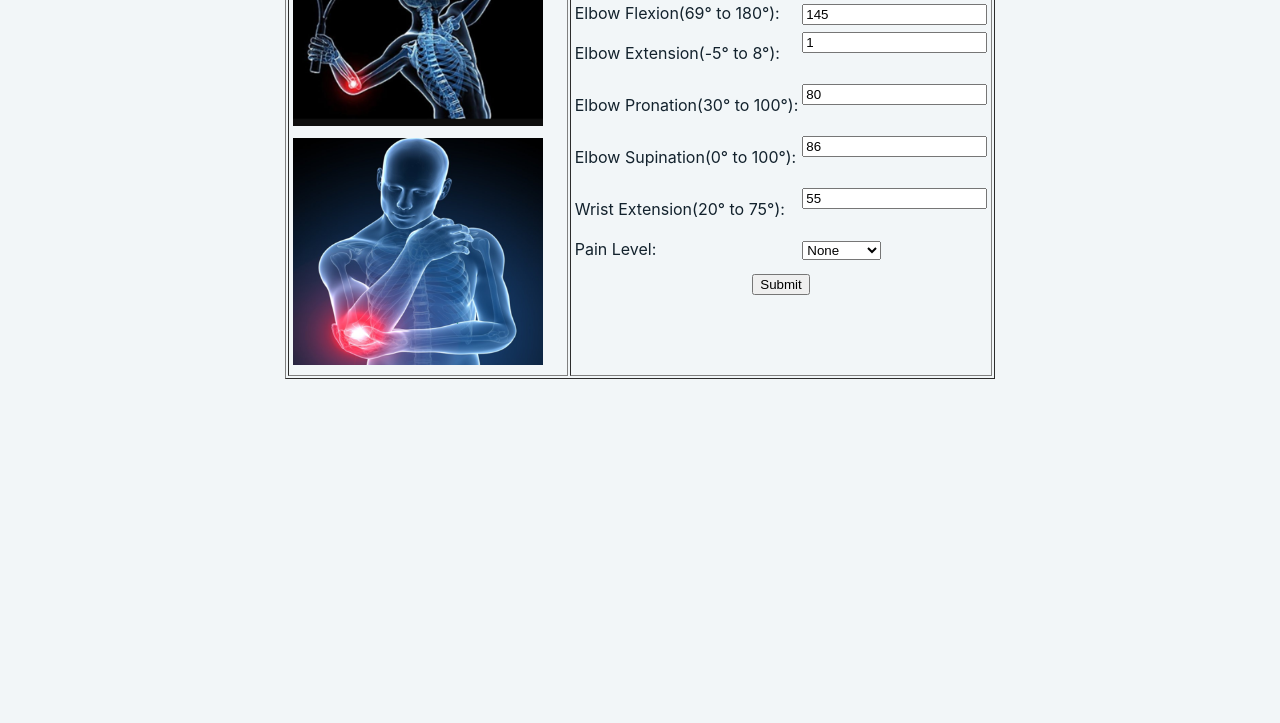
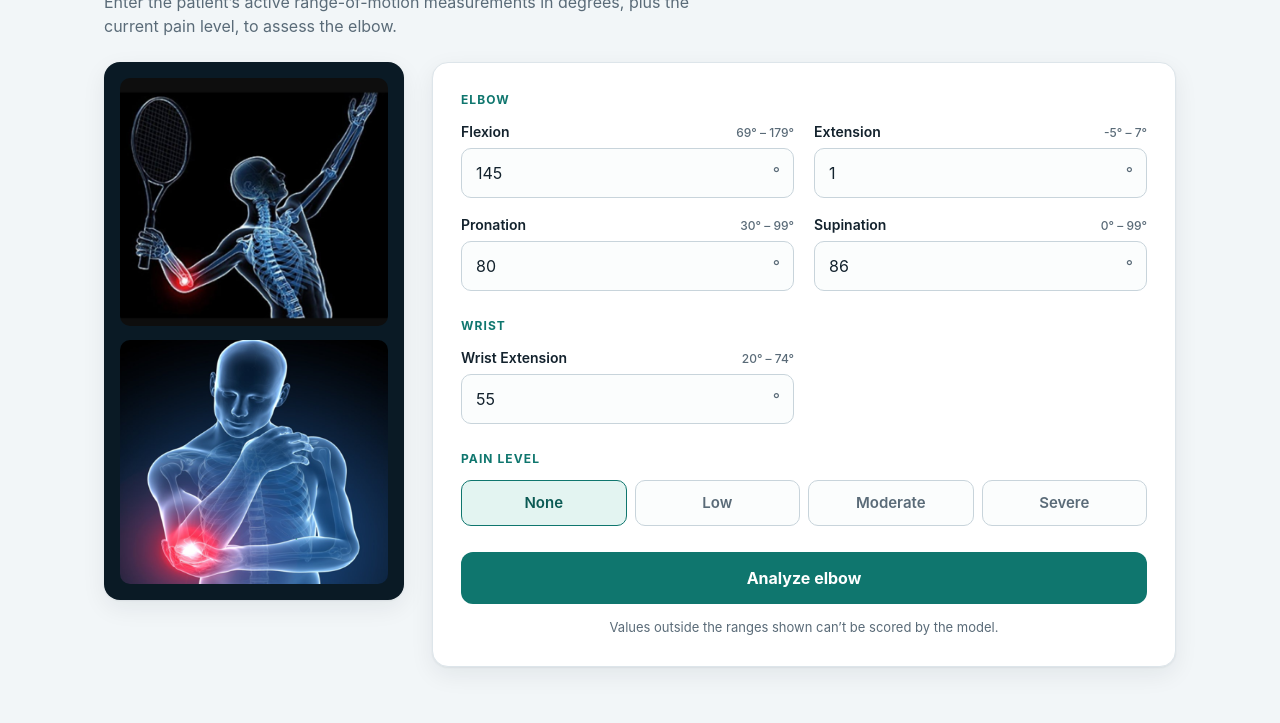
Before and after one commit to vaibhavv0127/ElbowAROM_FzyAI, a plain HTML site: page templates/index.html in a window 1280 px wide. Shown: the part 156-879 px from the top of the page. Before the commit the page ends 800 px from the top, so only its background shows below. Drawn offline with Linux system fonts and the light colour scheme.

Commit message:
Use redesigned app templates

```diff
--- a/templates/index.html
+++ b/templates/index.html
@@ -1,89 +1,106 @@
 <!DOCTYPE html>
 <html lang="en">
 <head>
+    <meta charset="UTF-8">
+    <meta name="viewport" content="width=device-width, initial-scale=1.0">
     <link rel="stylesheet" type="text/css" href="/static/stylesheet.css">
-    <title>Elbow Smart:Fuzzy Logic System</title>
+    <title>Elbow Smart: Active ROM &amp; Strength Analyzer</title>
 </head>
-<style>
-        .form-group {
-            display: flex;
-            align-items: center;
-        }
+<body>
+    <header class="topbar">
+        <div class="topbar-inner">
+            <div class="brand-mark" aria-hidden="true">
+                <svg viewBox="0 0 24 24" fill="none" stroke="#fff" stroke-width="2.2" stroke-linecap="round" stroke-linejoin="round"><path d="M5 4v6.5a3 3 0 0 0 3 3h8"/><path d="M16 13.5 12.5 10M16 13.5 12.5 17"/></svg>
+            </div>
+            <div>
+                <div class="brand-name">Elbow Smart</div>
+                <div class="brand-sub">Fuzzy logic assessment</div>
+            </div>
+        </div>
+    </header>
 
-        .form-select select{
-            display: flex;
-            align-items: right;
-        }
-        .form-group label {
-            margin-right: 60px;
-            white-space: nowrap;
-        }
-        .form-group input {
-            margin-left: 10px;
-            size:10;
-        }
-       .form-container {
-            width: 80%; /* Adjust this value as needed */
-            max-width: 800px; /* Optional: set a maximum width */
-            margin: 0 auto; /* Center the form on the page */
-            border: 1px solid #ccc; /* Optional: add a border */
-            padding: 20px; /* Optional: add spacing inside the form */
-            box-sizing: border-box; /* Include padding in the width calculation */
-        }
-    </style>
-<body>
-    <h1>Active ROM & Strength Analyzer</h1>
-     <div style="display: flex; align-items: flex-start;">
-     <table align="center" border="1">
-     <tr>
-     <td width="30">
-     <table>
-     <tr valign="top"><td><img src="/static/TennisElbow.png" alt="Tennis Elbow" style="width: 250px; height: auto; margin-right: 20px;">
-     </td></tr>
-     <tr></tr>
-     <tr valign="bottom"><td><img src="/static/ElbowStrength.png" alt="Tennis Strength" style="width: 250px; height: auto; margin-right: 20px;">
-     </td></tr>
-     </table>
-     </td>
-     <td>
-    <form action="/calculate" method="post" >
-    <h2>Enter ROM values</h2>
-            <table>
-        <tr><td>    <label>Elbow Flexion(69&deg; to 180&deg;):</label> </td>
-            <td>    <input type="number" name="flexion" required value="145"></td></tr>
-                <tr><td>
-                <label>Elbow Extension(-5&deg; to 8&deg;):</label></td><td>
-        <input type="number" name="extension" required value="1"><br><br>
-                  <tr><td>
-                 <label>Elbow Pronation(30&deg; to 100&deg;):</label></td><td>
-        <input type="number" name="pronation" required value="80"><br><br>
-             </td></tr>
-    <tr><td>  <label>Elbow Supination(0&deg; to 100&deg;):</label></td><td>
-        <input type="number" name="supination" required value="86"><br><br>
-     </td></tr>
-            <tr><td>
-        <label>Wrist Extension(20&deg; to 75&deg;):</label></td><td>
-        <input type="number" name="wextension" required value="55"><br><br>
-     </td></tr>
-             <tr><td>   <label>Pain Level:</label></td><td>
-        <select id="painlevel" name="painlevel">
-        <option value="None">None</option>
-        <option value="Low">Low</option>
-        <option value="Moderate">Moderate</option>
-        <option value="Severe">Severe</option>
-        </select>
-     </td></tr>
-     <tr></tr>
-     <tr></tr>
-     <tr></tr>
-      <tr><td colspan=2 align="center">
-        <input type="submit" value="Submit">
-          </td></tr>
-     </table>
-    </form>
-         </td>
-     </tr>
-     </table>
-   </div>
+    <main class="page">
+        <h1>Active ROM &amp; Strength Analyzer</h1>
+        <p class="lede">Enter the patient’s active range-of-motion measurements in degrees, plus the current pain level, to assess the elbow.</p>
+
+        <div class="layout">
+            <aside class="visuals" aria-label="Reference images">
+                <figure>
+                    <img src="/static/TennisElbow.png" alt="Tennis Elbow">
+                </figure>
+                <figure>
+                    <img src="/static/ElbowStrength.png" alt="Tennis Strength">
+                </figure>
+            </aside>
+
+            <section class="panel">
+                <form action="/calculate" method="post">
+                    <fieldset>
+                        <legend>Elbow</legend>
+                        <div class="fields">
+                            <div class="field">
+                                <label for="flexion">Flexion <span class="range">69° – 179°</span></label>
+                                <div class="input-wrap">
+                                    <input type="number" id="flexion" name="flexion" required value="145" min="69" max="179" step="any" inputmode="decimal">
+                                    <span class="unit">°</span>
+                                </div>
+                            </div>
+                            <div class="field">
+                                <label for="extension">Extension <span class="range">-5° – 7°</span></label>
+                                <div class="input-wrap">
+                                    <input type="number" id="extension" name="extension" required value="1" min="-5" max="7" step="any" inputmode="decimal">
+                                    <span class="unit">°</span>
+                                </div>
+                            </div>
+                            <div class="field">
+                                <label for="pronation">Pronation <span class="range">30° – 99°</span></label>
+                                <div class="input-wrap">
+                                    <input type="number" id="pronation" name="pronation" required value="80" min="30" max="99" step="any" inputmode="decimal">
+                                    <span class="unit">°</span>
+                                </div>
+                            </div>
+                            <div class="field">
+                                <label for="supination">Supination <span class="range">0° – 99°</span></label>
+                                <div class="input-wrap">
+                                    <input type="number" id="supination" name="supination" required value="86" min="0" max="99" step="any" inputmode="decimal">
+                                    <span class="unit">°</span>
+                                </div>
+                            </div>
+                        </div>
+                    </fieldset>
+
+                    <fieldset>
+                        <legend>Wrist</legend>
+                        <div class="fields">
+                            <div class="field">
+                                <label for="wextension">Wrist Extension <span class="range">20° – 74°</span></label>
+                                <div class="input-wrap">
+                                    <input type="number" id="wextension" name="wextension" required value="55" min="20" max="74" step="any" inputmode="decimal">
+                                    <span class="unit">°</span>
+                                </div>
+                            </div>
+                        </div>
+                    </fieldset>
+
+                    <fieldset>
+                        <legend>Pain Level</legend>
+                        <div class="segmented" role="radiogroup" aria-label="Pain Level">
+                            <input type="radio" id="pain-none" name="painlevel" value="None" checked>
+                            <label for="pain-none">None</label>
+                            <input type="radio" id="pain-low" name="painlevel" value="Low">
+                            <label for="pain-low">Low</label>
+                            <input type="radio" id="pain-moderate" name="painlevel" value="Moderate">
+                            <label for="pain-moderate">Moderate</label>
+                            <input type="radio" id="pain-severe" name="painlevel" value="Severe">
+                            <label for="pain-severe">Severe</label>
+                        </div>
+                    </fieldset>
+
+                    <button type="submit" class="btn">Analyze elbow</button>
+                    <p class="note">Values outside the ranges shown can’t be scored by the model.</p>
+                </form>
+            </section>
+        </div>
+    </main>
 </body>
 </html>
```
Also changed, not shown: templates/response.html (+59 -46 lines).
